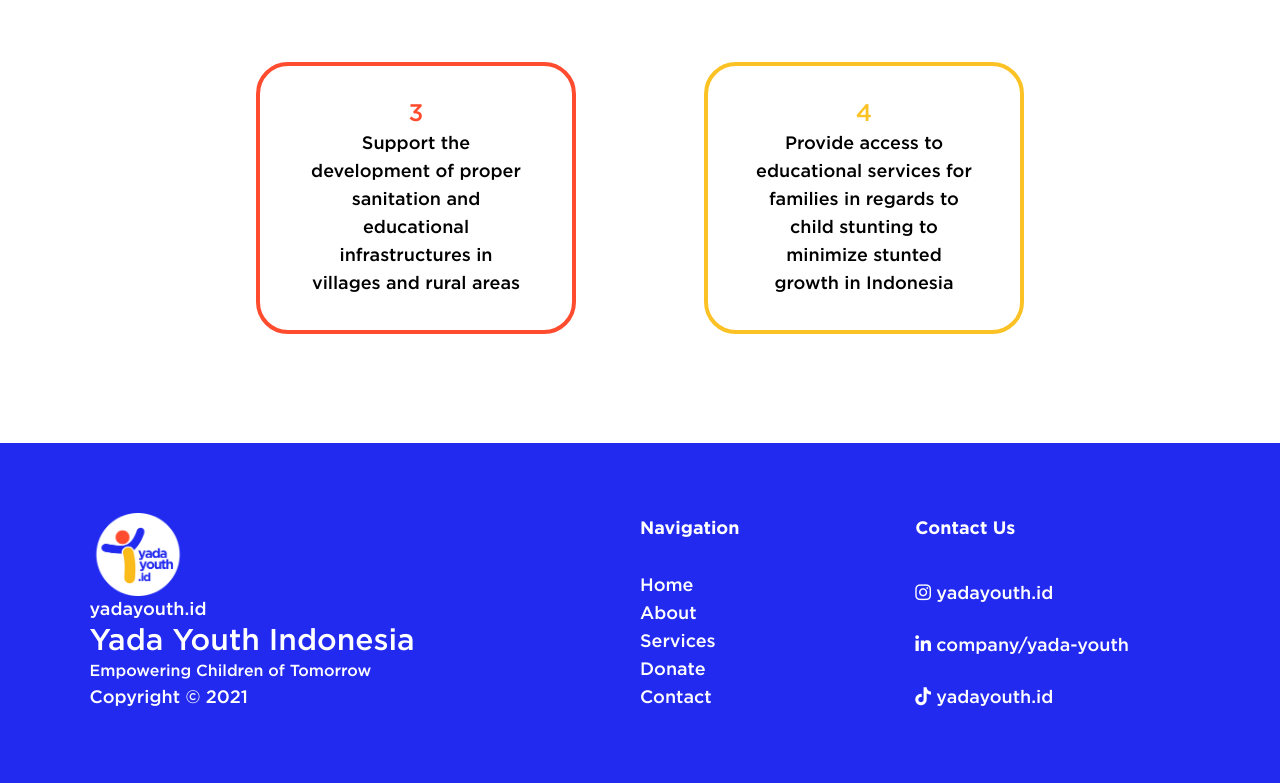
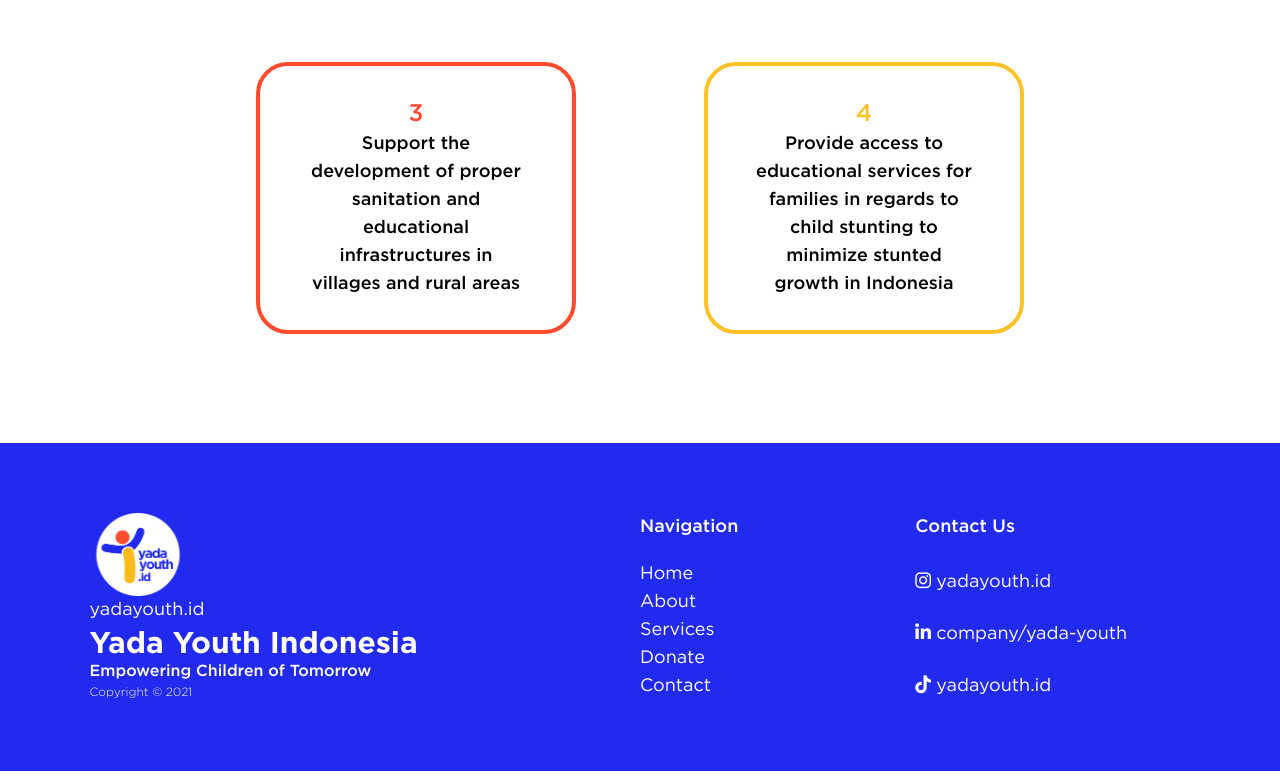
Before and after one commit to alfonsus20/yadayouth-react-v1, a React (Create React App) app: page /donate in a window 1280 px wide. Shown: the part 1676-2459 px from the top of the page. Built offline with nearby package versions, Linux system fonts and the light colour scheme; what @tailwindcss/typography would draw is missing.

Commit message:
Refactor footer to app.js

```diff
--- a/public/index.html
+++ b/public/index.html
@@ -9,21 +9,18 @@
       name="description"
       content="Web site created using create-react-app"
     />
-    <script src="https://kit.fontawesome.com/c09ccc772c.js" crossorigin="anonymous"></script>
+    <script
+      src="https://kit.fontawesome.com/c09ccc772c.js"
+      crossorigin="anonymous"
+    ></script>
     <title>Yada Youth</title>
   </head>
   <body>
     <noscript>You need to enable JavaScript to run this app.</noscript>
     <div id="root"></div>
-    <!--
-      This HTML file is a template.
-      If you open it directly in the browser, you will see an empty page.
-
-      You can add webfonts, meta tags, or analytics to this file.
-      The build step will place the bundled scripts into the <body> tag.
-
-      To begin the development, run `npm start` or `yarn start`.
-      To create a production bundle, use `npm run build` or `yarn build`.
-    -->
+    <script type="javascript">
+        let vh = window.innerHeight * 0.01;
+        document.documentElement.style.setProperty('--vh', `${vh}px`);
+    </script>
   </body>
 </html>
--- a/src/App.js
+++ b/src/App.js
@@ -3,16 +3,32 @@ import Home from "./pages/Home";
 import Navbar from "./components/Navbar/Navbar";
 import Donate from "./pages/Donate";
 import NotFound from "./pages/NotFound";
+import Footer from "./components/Footer/Footer";
+import useWindowDimensions from "./utils/window-dimension";
+import { useState, useEffect } from "react";
 
 const App = () => {
+  const [menu, toggleMenu] = useState(false);
+
+  const { width } = useWindowDimensions();
+
+  useEffect(() => {
+    if (width > 768) {
+      toggleMenu(true);
+    } else {
+      toggleMenu(false);
+    }
+  }, [width]);
+
   return (
     <Router className="App">
-      <Navbar />
+      <Navbar menu={menu} toggleMenu={toggleMenu} mobile = {width <= 768}/>
       <Switch>
         <Route path="/" component={Home} exact />
         <Route path="/donate" component={Donate} exact />
         <Route path="*" component={NotFound} />
       </Switch>
+      <Footer menu={menu} toggleMenu={toggleMenu} mobile = {width <= 768}/>
     </Router>
   );
 };
--- a/src/components/Footer/Footer.js
+++ b/src/components/Footer/Footer.js
@@ -1,8 +1,9 @@
-import React from "react";
+import React, { useEffect, useState } from "react";
 import Container from "../Container";
 import YadaYouthMainLogo from "../../assets/yadayouthmainlogo.png";
 import { MENUS, SOCMED } from "../../utils/constants";
 import FooterLink from "./FooterLink";
+import useWindowDimensions from "../../utils/window-dimension";
 
 const Footer = () => {
   return (
@@ -10,29 +11,38 @@ const Footer = () => {
       bgColor="blue"
       additional="flex flex-row flex-wrap justify-around text-white text-lg "
       padding="3% 7%"
-      id='contacts'
+      id="contacts"
     >
       <div className="flex flex-col w-full sm:w-6/12 my-8">
-        <img src={YadaYouthMainLogo} alt = "Yada Youth Main Logo"className="w-24" />
-        <p>yadayouth.id</p>
-        <p className="text-3xl">Yada Youth Indonesia</p>
-        <p className="text-base">Empowering Children of Tomorrow</p>
-        <p>Copyright &copy; 2021</p>
+        <img
+          src={YadaYouthMainLogo}
+          alt="Yada Youth Main Logo"
+          className="w-24"
+        />
+        <p className="font-book text-lg">yadayouth.id</p>
+        <p className="font-bold text-3xl">Yada Youth Indonesia</p>
+        <p className="font-medium text-base">Empowering Children of Tomorrow</p>
+        <p className="font-light text-xs">Copyright &copy; 2021</p>
       </div>
       <div className="flex flex-col w-6/12 sm:w-3/12 justify-between my-8">
-        <h3 className="font-bold">Navigation</h3>
+        <h3 className="font-medium">Navigation</h3>
         <dl>
-          {MENUS.map((menu,id) => (
-            <FooterLink key={id} text={menu.name} link={menu.link} />
+          {MENUS.map((menu, id) => (
+            <FooterLink
+              key={id}
+              text={menu.name}
+              pathname={menu.pathname}
+              hash={menu.hash}
+            />
           ))}
         </dl>
       </div>
       <div className="flex flex-col w-6/12 sm:w-3/12 justify-between h-auto  my-8">
-        <h3 className="font-bold">Contact Us</h3>
+        <h3 className="font-medium">Contact Us</h3>
         <dl className="flex flex-col justify-between  space-y-6">
-          {SOCMED.map((socmed,id) => (
+          {SOCMED.map((socmed, id) => (
             <FooterLink
-              key = {id}
+              key={id}
               icon={socmed.icon}
               link={socmed.link}
               text={socmed.name}
--- a/src/components/Footer/FooterLink.js
+++ b/src/components/Footer/FooterLink.js
@@ -1,13 +1,44 @@
 import React from "react";
-import { Link } from "react-router-dom";
+import { Link, useLocation } from "react-router-dom";
+import { Link as LinkScroll } from "react-scroll";
 
-const FooterLink = ({ icon, text, link }) => {
+const FooterLink = ({ icon, text, pathname, hash }) => {
+  const location = useLocation();
+
+  if (location.pathname !== pathname) {
+    return (
+      <dd>
+        <Link className="font-book cursor-pointer" to={{ pathname, hash }}>
+          {icon && (
+            <>
+              <i className={icon}></i>&nbsp;
+            </>
+          )}
+          {text}
+        </Link>
+      </dd>
+    );
+  }
+
   return (
     <dd>
-      <Link to={`/${link}`}>
-        {icon && <><i className={icon}></i>&nbsp;</>}
+      <LinkScroll
+        activeClass="active"
+        className="font-book cursor-pointer"
+        to={hash}
+        offset={-96}
+        smooth
+        duration={500}
+        hashSpy
+        // onClick={() => toggleMenu(!mobile)}
+      >
+        {icon && (
+          <>
+            <i className={icon}></i>&nbsp;
+          </>
+        )}
         {text}
-      </Link>
+      </LinkScroll>
     </dd>
   );
 };
--- a/src/components/Navbar/NavLink.js
+++ b/src/components/Navbar/NavLink.js
@@ -7,7 +7,7 @@ const NavLink = ({ text, pathname, hash, mobile, toggleMenu }) => {
 
   if (location.pathname !== pathname) {
     return (
-      <Link className="px-4 text-xl cursor-pointer" to={{ pathname, hash }}>
+      <Link className="px-4 text-xl cursor-pointer" to={{ pathname, hash }} onClick={() => toggleMenu(!mobile)}>
         {text}
       </Link>
     );
@@ -17,7 +17,7 @@ const NavLink = ({ text, pathname, hash, mobile, toggleMenu }) => {
     <LinkScroll
       className="p-4 text-xl cursor-pointer"
       to={hash}
-      offset={-88}
+      offset={-96}
       smooth
       duration={500}
       hashSpy
--- a/src/components/Navbar/Navbar.js
+++ b/src/components/Navbar/Navbar.js
@@ -1,27 +1,14 @@
-import React, { useEffect, useState } from "react";
+import React from "react";
 import NavList from "./NavList";
 import NavLogo from "./NavLogo";
-import useWindowDimensions from "../../utils/window-dimension";
 
-const Navbar = () => {
-  const [menu, toggleMenu] = useState(false);
-
-  const { width } = useWindowDimensions();
-
-  useEffect(() => {
-    if (width > 768) {
-      toggleMenu(true);
-    } else {
-      toggleMenu(false);
-    }
-  }, [width]);
-
+const Navbar = ({menu, toggleMenu, mobile}) => {
   return (
     <header
       className={`flex flex-col md:flex-row text-white sticky top-0 bg-blue md:px-12 z-10`}
     >
       <NavLogo toggleMenu={toggleMenu} menu={menu} />
-      <NavList menu={menu} mobile={width <= 768} toggleMenu={toggleMenu} />
+      <NavList menu={menu} mobile={mobile} toggleMenu={toggleMenu} />
     </header>
   );
 };
--- a/src/index.css
+++ b/src/index.css
@@ -71,5 +71,9 @@ body {
 }
 
 .min-h-screen{
-  min-height: calc(100vh - 122px);
+  /* min-height: calc(100vh - 122px);   */
+  min-height: calc(var(--vh, 1vh) * 100 - 122px);
+  display: flex;
+  justify-content: center;
+  flex-direction: column;
 }
--- a/src/pages/Donate.js
+++ b/src/pages/Donate.js
@@ -1,7 +1,6 @@
 import React, { useEffect } from "react";
 import DonationImg from "../assets/donation.png";
 import Container from "../components/Container";
-import Footer from "../components/Footer/Footer";
 import MandiriLogo from "../assets/mandiri.png";
 import BNILogo from "../assets/bni.png";
 import { DONATION_GOALS } from "../utils/constants";
@@ -81,7 +80,6 @@ const Donate = () => {
           })}
         </div>
       </Container>
-      <Footer />
     </>
   );
 };
--- a/src/pages/Home.js
+++ b/src/pages/Home.js
@@ -3,7 +3,6 @@ import Container from "../components/Container";
 import LandingPageImg from "../assets/landingpage.png";
 import YadaYouthMainLogoImg from "../assets/yadayouthmainlogo.png";
 import Card from "../components/Card";
-import Footer from "../components/Footer/Footer";
 import Button from "../components/Button";
 import PostCarousel from "../components/PostCarousel";
 import Title from "../components/Title";
@@ -29,7 +28,7 @@ const Home = () => {
   return (
     <div className="relative">
       <Button scrollUp />
-      <Container id="home" padding="4% 4% 3% 4%" screen>
+      <Container id="home" padding="4% 4% 2% 4%" screen>
         <div className="relative">
           <h2 className="text-6xl text-blue text-center md:text-left font-bold">
             Welcome To Yada Youth!
@@ -62,7 +61,11 @@ const Home = () => {
             alt="Arrow"
             className="mx-auto cursor-pointer"
             onClick={() =>
-              scroller.scrollTo("about", { smooth: "easeInOut", duration: 500 , offset : -96})
+              scroller.scrollTo("about", {
+                smooth: "easeInOut",
+                duration: 500,
+                offset: -96,
+              })
             }
           />
         </div>
@@ -136,6 +139,7 @@ const Home = () => {
             bgColor="blue-light"
             color="yellow"
             width="72"
+            path="/donate#donate"
           />
           <img
             src={YellowDiamondShape}
@@ -165,7 +169,7 @@ const Home = () => {
           color="blue"
           bgColor="white"
           borderColor="orange"
-          width = {84}
+          width={84}
         />
         <p className="text-center text-xl w-6/12 mt-4 font-book">
           Follow Us at @yadayouth.id
@@ -174,7 +178,6 @@ const Home = () => {
           <PostCarousel />
         </div>
       </Container>
-      <Footer />
     </div>
   );
 };
```
Also changed, not shown: src/components/PostCarousel.js (+29 -23 lines).
